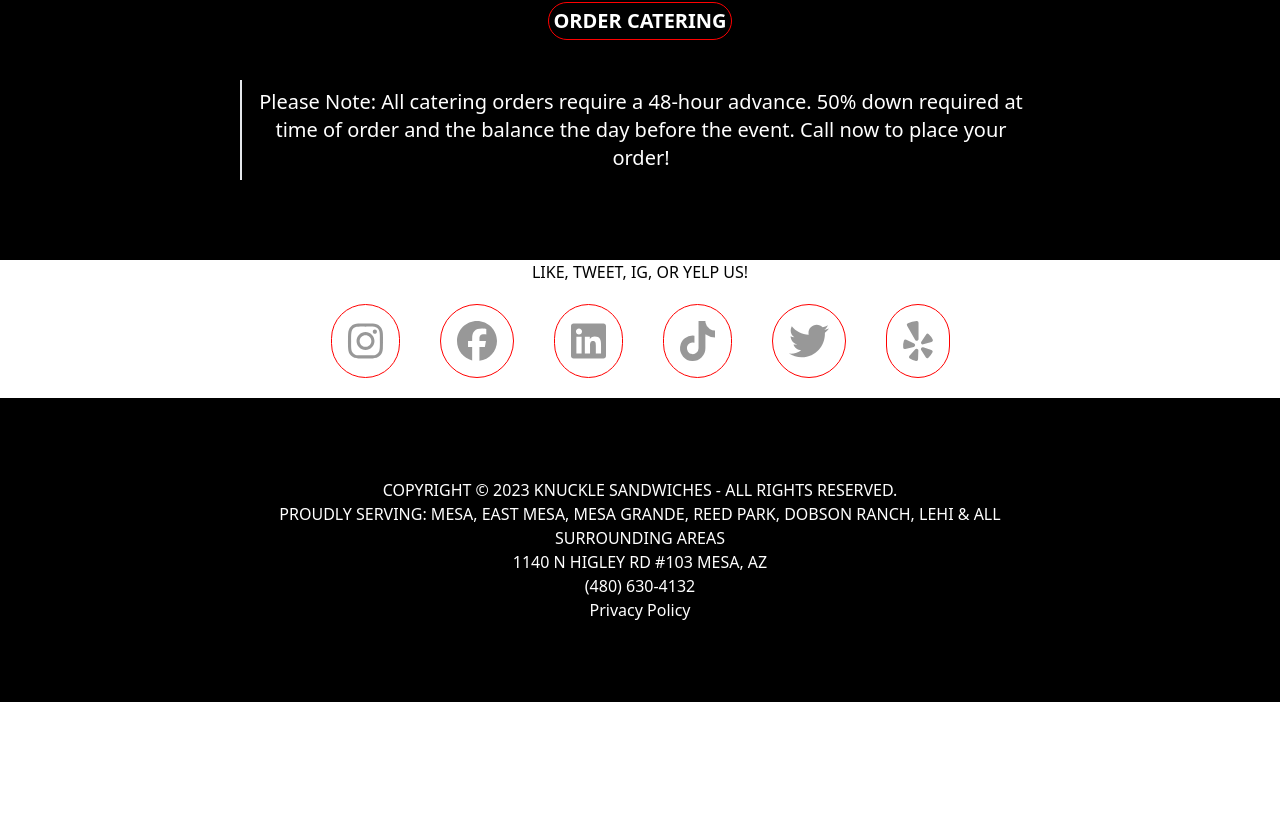
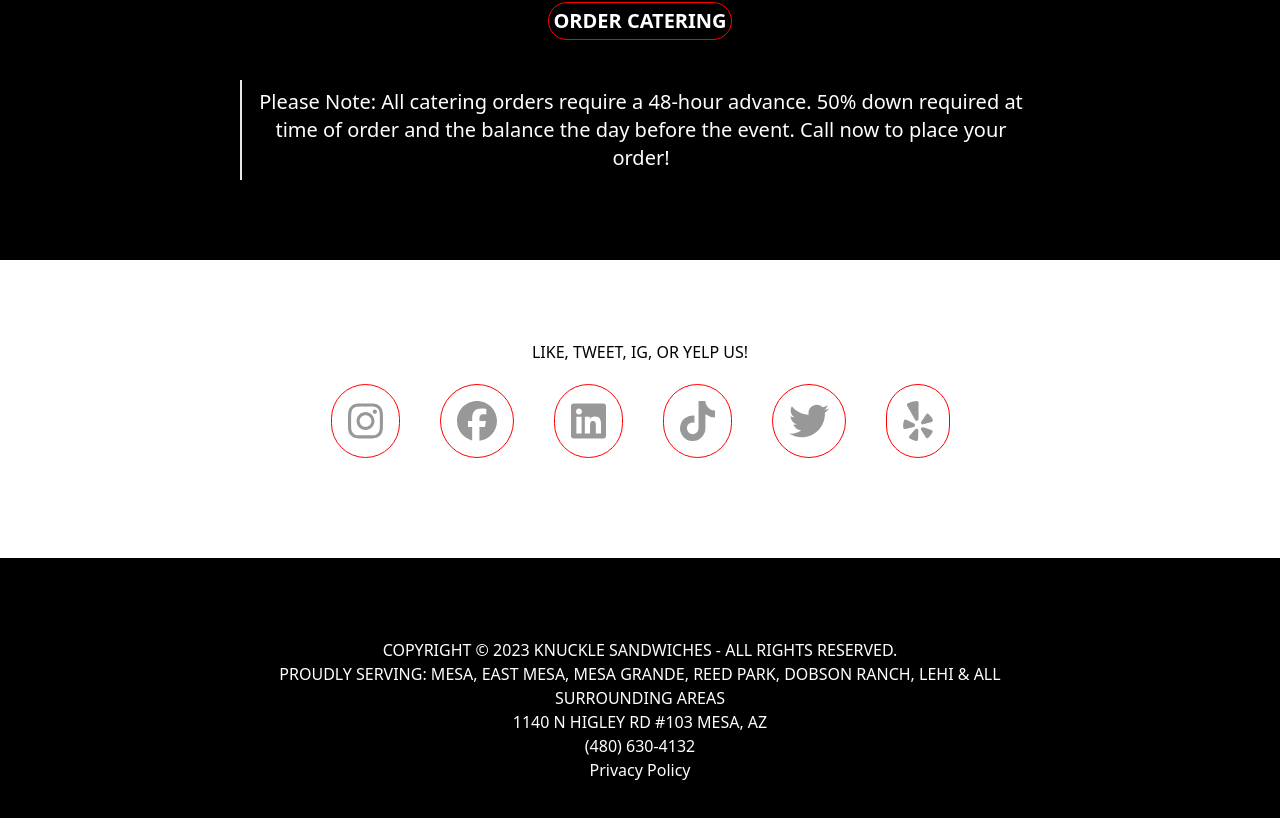
Before and after one commit to pablo014/knuckle_sandwich, a Vue app: page / in a window 1280 px wide. Shown: the part 2999-3817 px from the top of the page. Before the commit the page ends 3701 px from the top, so only its background shows below. Built offline with nearby package versions, Linux system fonts and the light colour scheme.

Commit message:
feat(social): add padding

```diff
--- a/src/App.vue
+++ b/src/App.vue
@@ -80,7 +80,7 @@
               Please Note: All catering orders require a 48-hour advance. 50% down required at time of order and the balance the day before the event. Call now to place your order!
           </div>
       </div>
-      <div id="social" class="flex flex-col items-center">
+      <div id="social" class="flex flex-col items-center py-20">
           <div>LIKE, TWEET, IG, OR YELP US!</div>
           <div class="flex flex-wrap">
               <a href="https://www.facebook.com/625587264608410" class="m-5">
```
